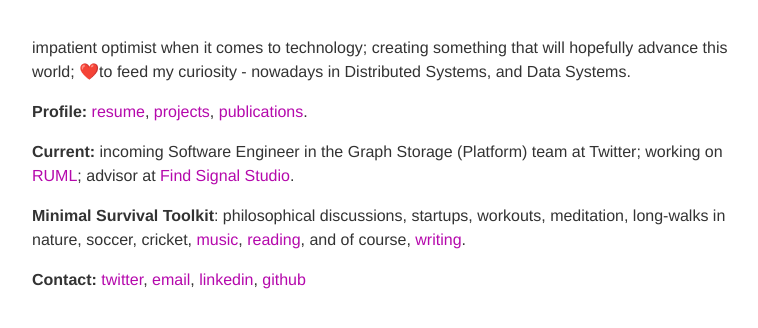
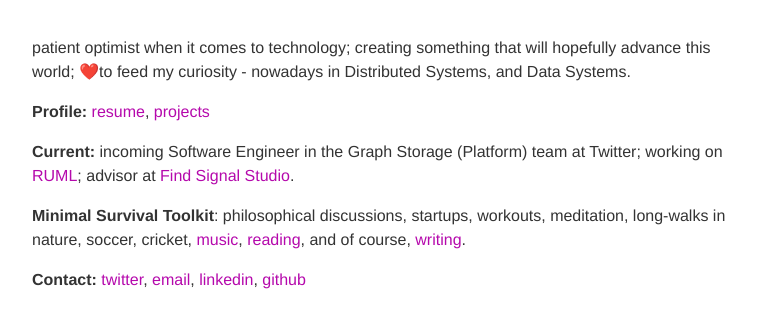
Before and after one commit to Palak187/Palak187.github.io, a plain HTML site: page index.html in a window 1280 px wide. Shown: the part 146-474 px from the top of the page, without its empty margins (258-1016 px from the left). Drawn offline with nearby package versions, Linux system fonts and the light colour scheme; a script that the page names is missing.

Commit message:
removes impatient

```diff
--- a/index.html
+++ b/index.html
@@ -54,7 +54,7 @@
 
 
           </div> -->
-          <p>impatient optimist when it comes to technology; creating something that
+          <p>patient optimist when it comes to technology; creating something that
             will hopefully advance this world; &#10084;&#65039;to feed my curiosity - nowadays in Distributed Systems,
             and Data Systems.
           </p>
@@ -62,8 +62,7 @@
             <!-- Resume -->
             <a class="page-link" target="_blank" href="assets/documents/Aviral_Srivastava_Resume.pdf">resume</a>,
             <!-- Pages -->
-            <a class="page-link" href="projects/index.html">projects</a>,
-            <a class="page-link" href="publications/index.html">publications</a>.
+            <a class="page-link" href="projects/index.html">projects</a>
           </p>
           <p>
             <b>Current:</b> incoming Software Engineer in the Graph Storage (Platform) team at Twitter; working on <a
```
